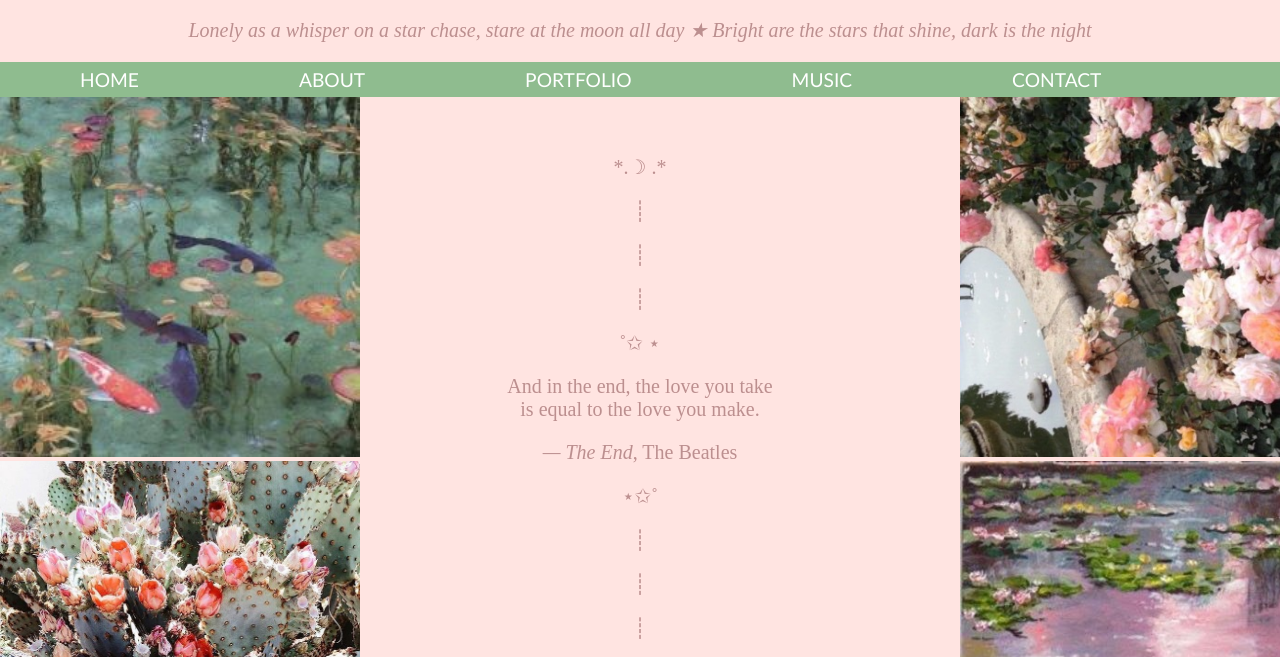
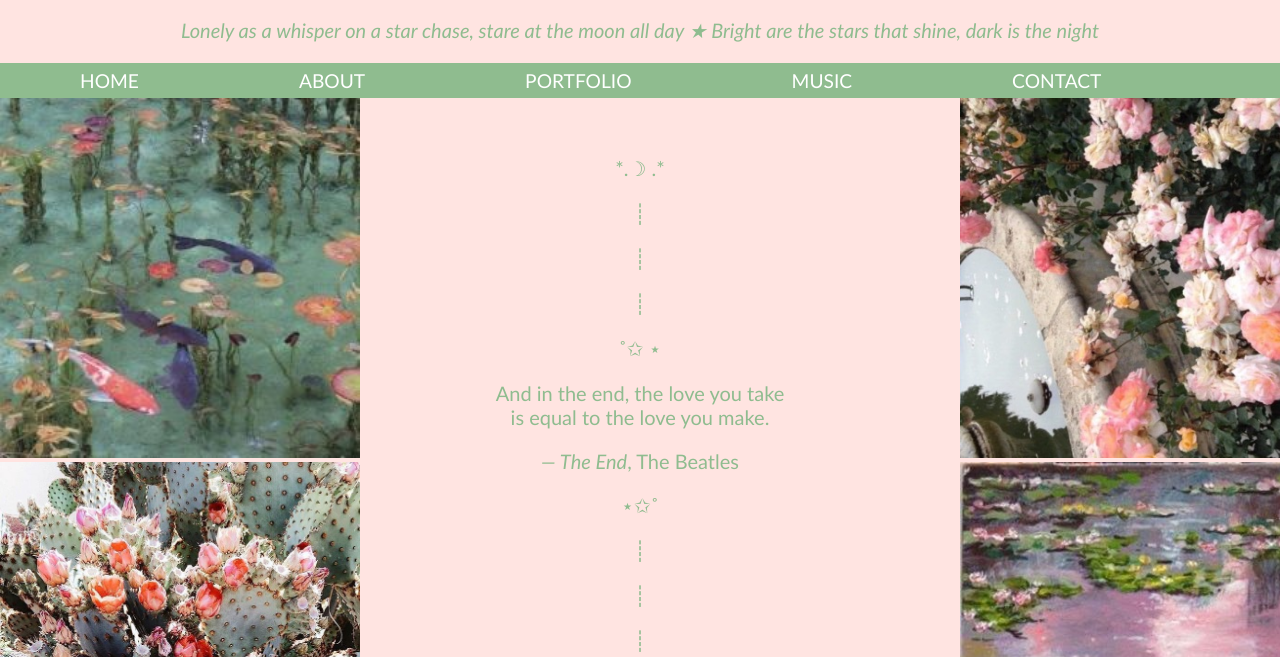
Before and after one commit to dennsye/dennsye.github.io, a plain HTML site: page index.html in a window 1280 px wide. Shown: the part 131-788 px from the top of the page. Drawn offline with Linux system fonts and the light colour scheme.

Commit message:
Update main.css

```diff
--- a/css/main.css
+++ b/css/main.css
@@ -49,9 +49,9 @@ h1 {
 /* This makes the paragraph text I typed into my page in the style that I wanted it to be in*/
 p {
   font-size: 20px;
-  color: RosyBrown;
+  color: DarkSeaGreen;
   text-align:center;
-  font-family: "Georgia, serif"
+  font-family: "Trebuchet MS", Helvetica, sans-serif;
 }
 </style>
 </head>
```
